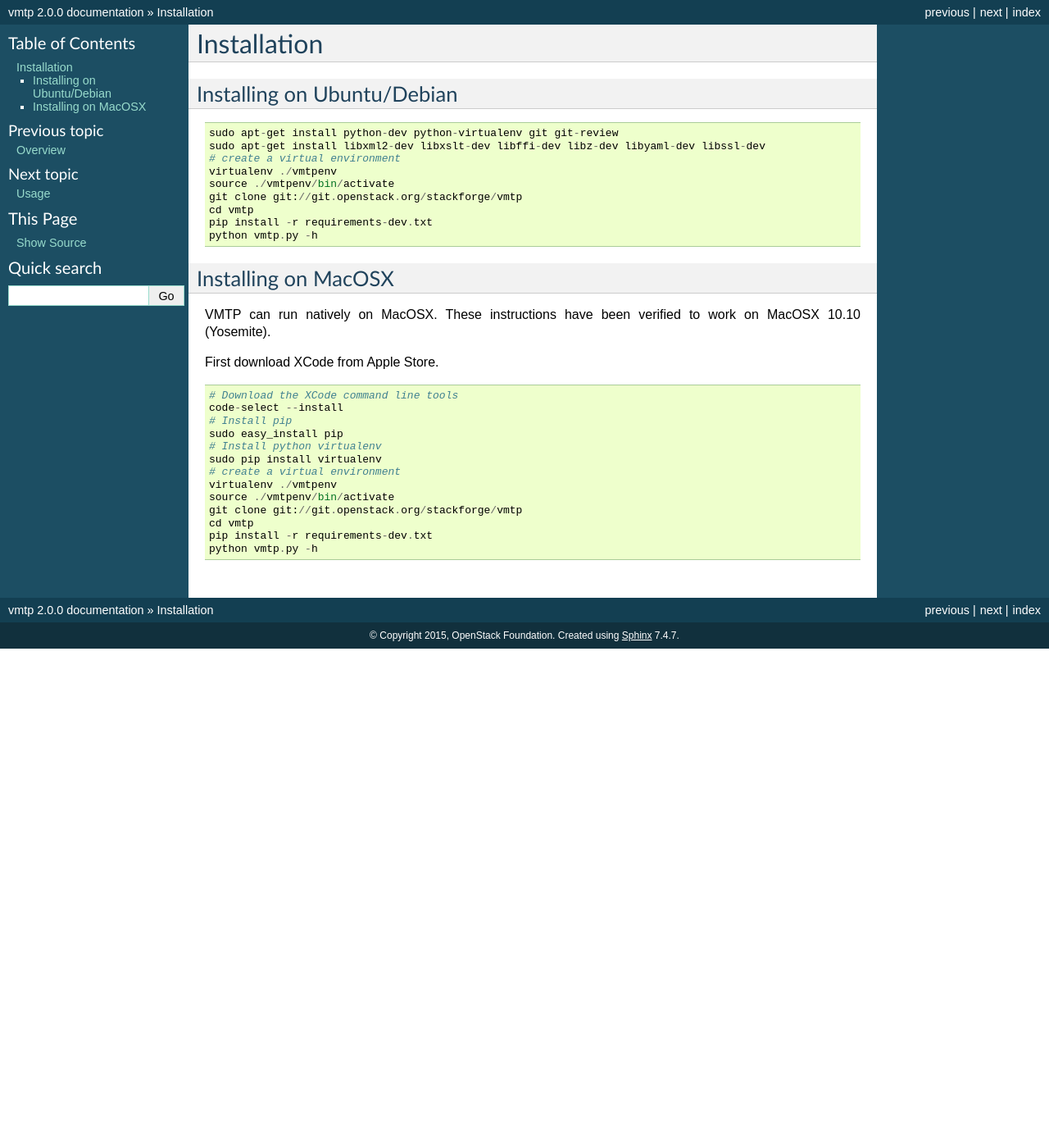
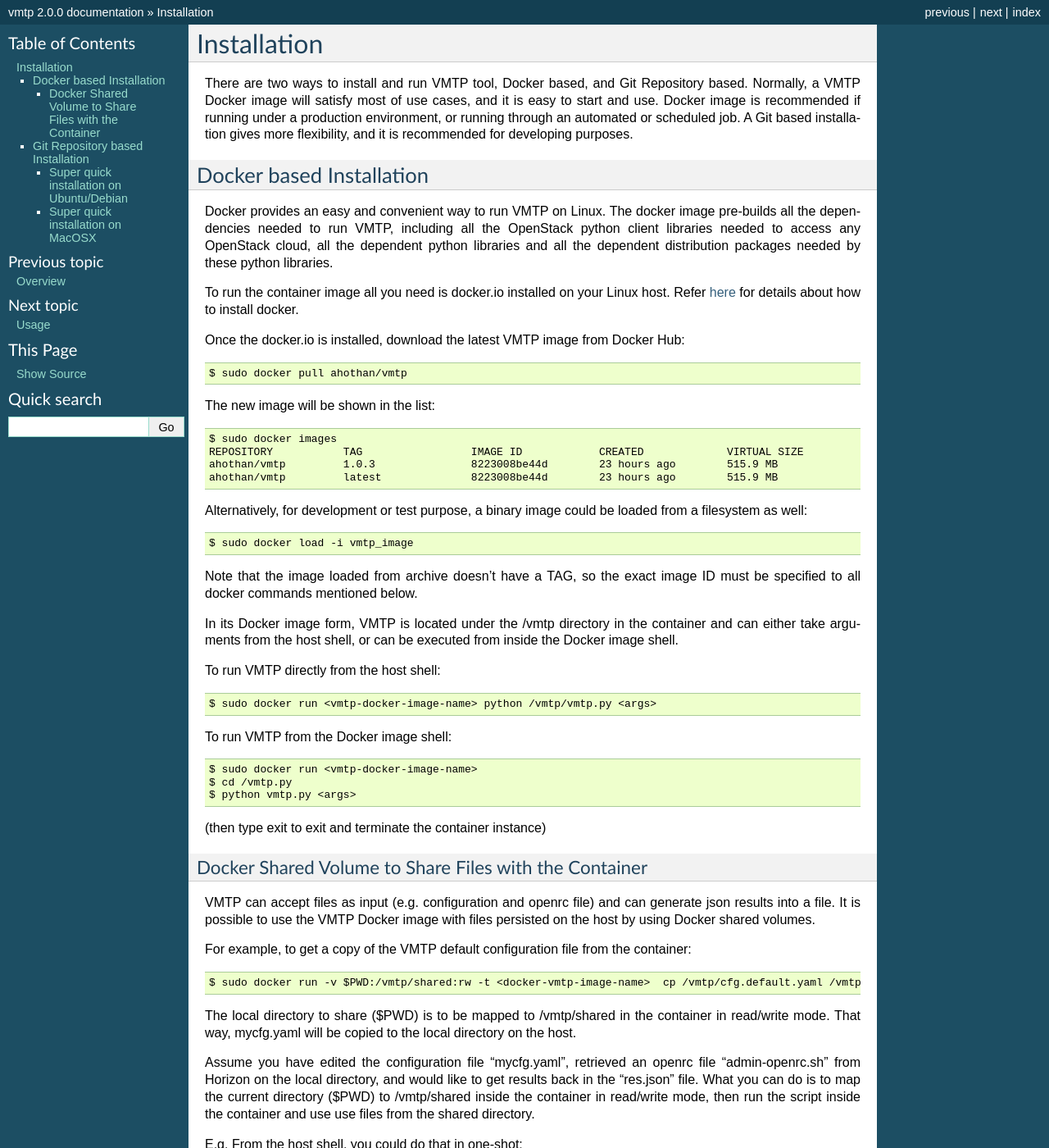
Before and after one commit to openstack-archive/vmtp, a Sphinx documentation site: the page built from doc/source/installation.rst, in a window 1280 px wide and 1400 px high. Shown: the whole window at 82% size. Built offline with Sphinx 7.4.7, drawn with Linux system fonts in a browser that asks for light colours; some of the changed text lies outside the part shown.

Commit message:
Document enhancements, docker file change
Change-Id: I27e1661ad10981663b40bf0c9142a12f4e8dc8bc

```diff
--- a/README.rst
+++ b/README.rst
@@ -89,6 +89,8 @@
 License
 -------
 
+Below are the benchmark tools that are used in VMTP, and you must accept the license of each tool before using VMTP.
+
 * iperf: BSD License (https://iperf.fr/license.html)
 * nuttcp: GPL v2 License (http://nuttcp.net/nuttcp/beta/LICENSE)
 
--- a/doc/source/installation.rst
+++ b/doc/source/installation.rst
@@ -2,40 +2,111 @@
 Installation
 ============
 
+There are two ways to install and run VMTP tool, Docker based, and Git Repository based. Normally, a VMTP Docker image will satisfy most of use cases, and it is easy to start and use. Docker image is recommended if running under a production environment, or running through an automated or scheduled job. A Git based installation gives more flexibility, and it is recommended for developing purposes.
 
-Installing on Ubuntu/Debian
----------------------------
+
+Docker based Installation
+-------------------------
+
+Docker provides an easy and convenient way to run VMTP on Linux. The docker image pre-builds all the dependencies needed to run VMTP, including all the OpenStack python client libraries needed to access any OpenStack cloud, all the dependent python libraries and all the dependent distribution packages needed by these python libraries.
+
+To run the container image all you need is docker.io installed on your Linux host. Refer `here <https://docs.docker.com/installation/#installation>`_ for details about how to install docker.
+
+Once the docker.io is installed, download the latest VMTP image from Docker Hub::
+
+    $ sudo docker pull ahothan/vmtp
+
+The new image will be shown in the list::
+
+    $ sudo docker images
+    REPOSITORY           TAG                 IMAGE ID            CREATED             VIRTUAL SIZE
+    ahothan/vmtp         1.0.3               8223008be44d        23 hours ago        515.9 MB
+    ahothan/vmtp         latest              8223008be44d        23 hours ago        515.9 MB
+
+Alternatively, for development or test purpose, a binary image could be loaded from a filesystem as well::
+
+    $ sudo docker load -i vmtp_image
+
+Note that the image loaded from archive doesn't have a TAG, so the exact image ID must be specified to all docker commands mentioned below.
+
+In its Docker image form, VMTP is located under the /vmtp directory in the container and can either take arguments from the host shell, or can be executed from inside the Docker image shell.
+
+To run VMTP directly from the host shell::
+
+    $ sudo docker run <vmtp-docker-image-name> python /vmtp/vmtp.py <args>
+
+To run VMTP from the Docker image shell::
+
+    $ sudo docker run <vmtp-docker-image-name>
+    $ cd /vmtp.py
+    $ python vmtp.py <args>
+
+(then type exit to exit and terminate the container instance)
+
+
+Docker Shared Volume to Share Files with the Container
+^^^^^^^^^^^^^^^^^^^^^^^^^^^^^^^^^^^^^^^^^^^^^^^^^^^^^^
+
+VMTP can accept files as input (e.g. configuration and openrc file) and can generate json results into a file. It is possible to use the VMTP Docker image with files persisted on the host by using Docker shared volumes.
+
+For example, to get a copy of the VMTP default configuration file from the container::
+
+    $ sudo docker run -v $PWD:/vmtp/shared:rw -t <docker-vmtp-image-name>  cp /vmtp/cfg.default.yaml /vmtp/shared/mycfg.yaml
+
+The local directory to share ($PWD) is to be mapped to /vmtp/shared in the container in read/write mode. That way, mycfg.yaml will be copied to the local directory on the host.
+
+Assume you have edited the configuration file "mycfg.yaml", retrieved an openrc file "admin-openrc.sh" from Horizon on the local directory, and would like to get results back in the "res.json" file. What you can do is to map the current directory ($PWD) to /vmtp/shared inside the container in read/write mode, then run the script inside the container and use use files from the shared directory.
+
+E.g. From the host shell, you could do that in one-shot::
+
+    $ sudo docker run -v $PWD:/vmtp/shared:rw -t <docker-vmtp-image-name> python /vmtp/vmtp.py -c shared/mycfg.yaml -r shared/admin-openrc.sh -p admin --json shared/res.json
+    $ cat res.json
+
+Or from the Docker image shell::
+
+    $ sudo docker run -v $PWD:/vmtp/shared:rw -t <docker-vmtp-image-name>
+    $ python /vmtp/vmtp.py -c shared/mycfg.yaml -r shared/admin-openrc.sh -p admin --json shared/res.json
+    $ cat shared/res.json
+
+
+Git Repository based Installation
+---------------------------------
+
+Super quick installation on Ubuntu/Debian
+^^^^^^^^^^^^^^^^^^^^^^^^^^^^^^^^^^^^^^^^^
 
 .. code::
 
-    sudo apt-get install python-dev python-virtualenv git git-review
-    sudo apt-get install libxml2-dev libxslt-dev libffi-dev libz-dev libyaml-dev libssl-dev
-    # create a virtual environment
-    virtualenv ./vmtpenv
-    source ./vmtpenv/bin/activate
-    git clone git://git.openstack.org/stackforge/vmtp
-    cd vmtp
-    pip install -r requirements-dev.txt
-    python vmtp.py -h
+    $ sudo apt-get install python-dev python-virtualenv git git-review
+    $ sudo apt-get install libxml2-dev libxslt-dev libffi-dev libz-dev libyaml-dev libssl-dev
+    $ # create a virtual environment
+    $ virtualenv ./vmtpenv
+    $ source ./vmtpenv/bin/activate
+    $ git clone git://git.openstack.org/stackforge/vmtp
+    $ cd vmtp
+    $ pip install -r requirements-dev.txt
+    $ python vmtp.py -h
 
-Installing on MacOSX
---------------------
+
+Super quick installation on MacOSX
+^^^^^^^^^^^^^^^^^^^^^^^^^^^^^^^^^^
+
 VMTP can run natively on MacOSX. These instructions have been verified to work on MacOSX 10.10 (Yosemite).
 
-First download XCode from Apple Store.
+First, download XCode from App Store, then execute below commands:
 
 .. code::
 
-    # Download the XCode command line tools
-    code-select --install
-    # Install pip
-    sudo easy_install pip
-    # Install python virtualenv
-    sudo pip install virtualenv
-    # create a virtual environment
-    virtualenv ./vmtpenv
-    source ./vmtpenv/bin/activate
-    git clone git://git.openstack.org/stackforge/vmtp
-    cd vmtp
-    pip install -r requirements-dev.txt
-    python vmtp.py -h
+    $ # Download the XCode command line tools
+    $ code-select --install
+    $ # Install pip
+    $ sudo easy_install pip
+    $ # Install python virtualenv
+    $ sudo pip install virtualenv
+    $ # create a virtual environment
+    $ virtualenv ./vmtpenv
+    $ source ./vmtpenv/bin/activate
+    $ git clone git://git.openstack.org/stackforge/vmtp
+    $ cd vmtp
+    $ pip install -r requirements-dev.txt
+    $ python vmtp.py -h
```
Also changed, not shown: doc/source/usage.rst (+29 -60 lines), 1 other file.
